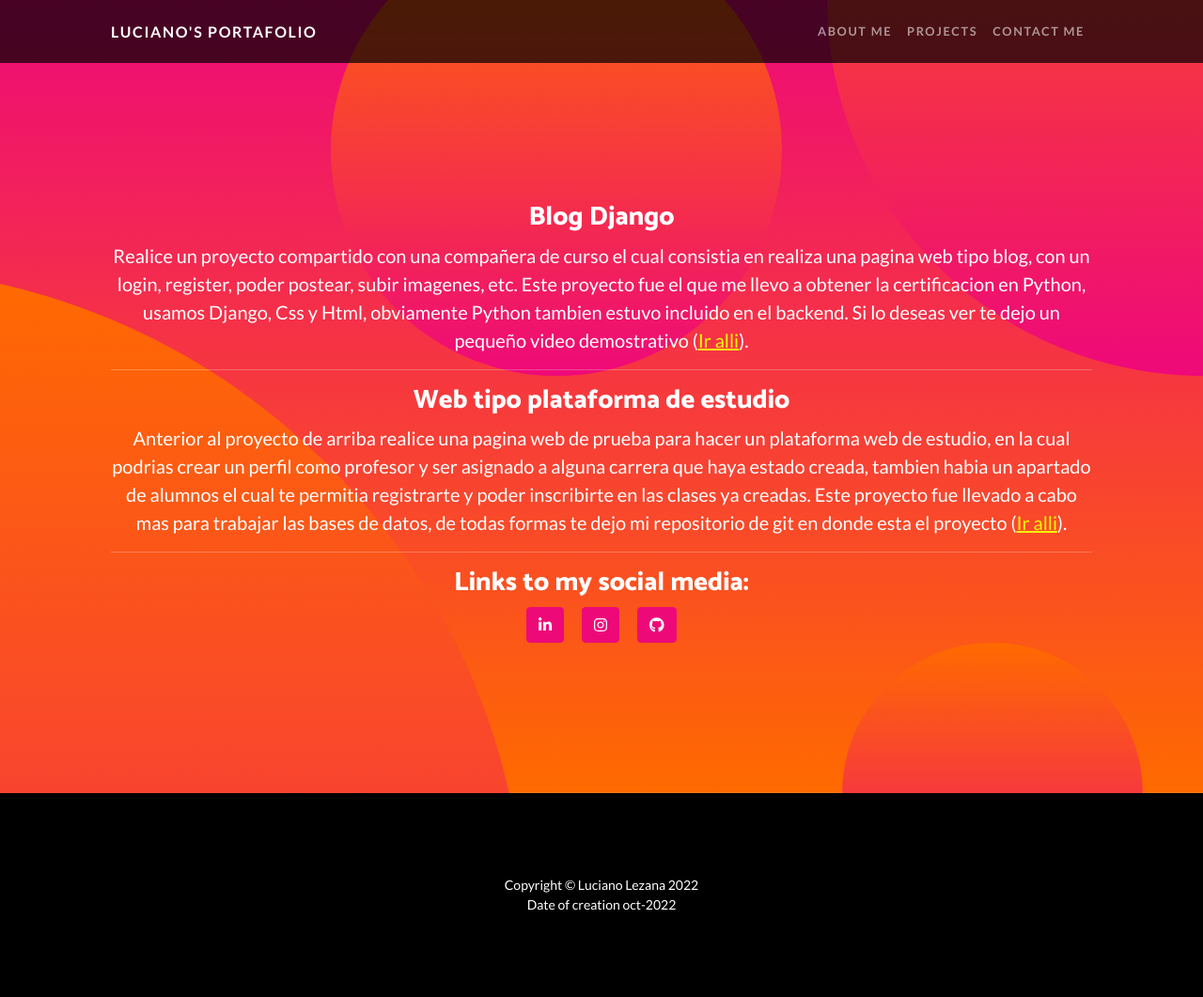
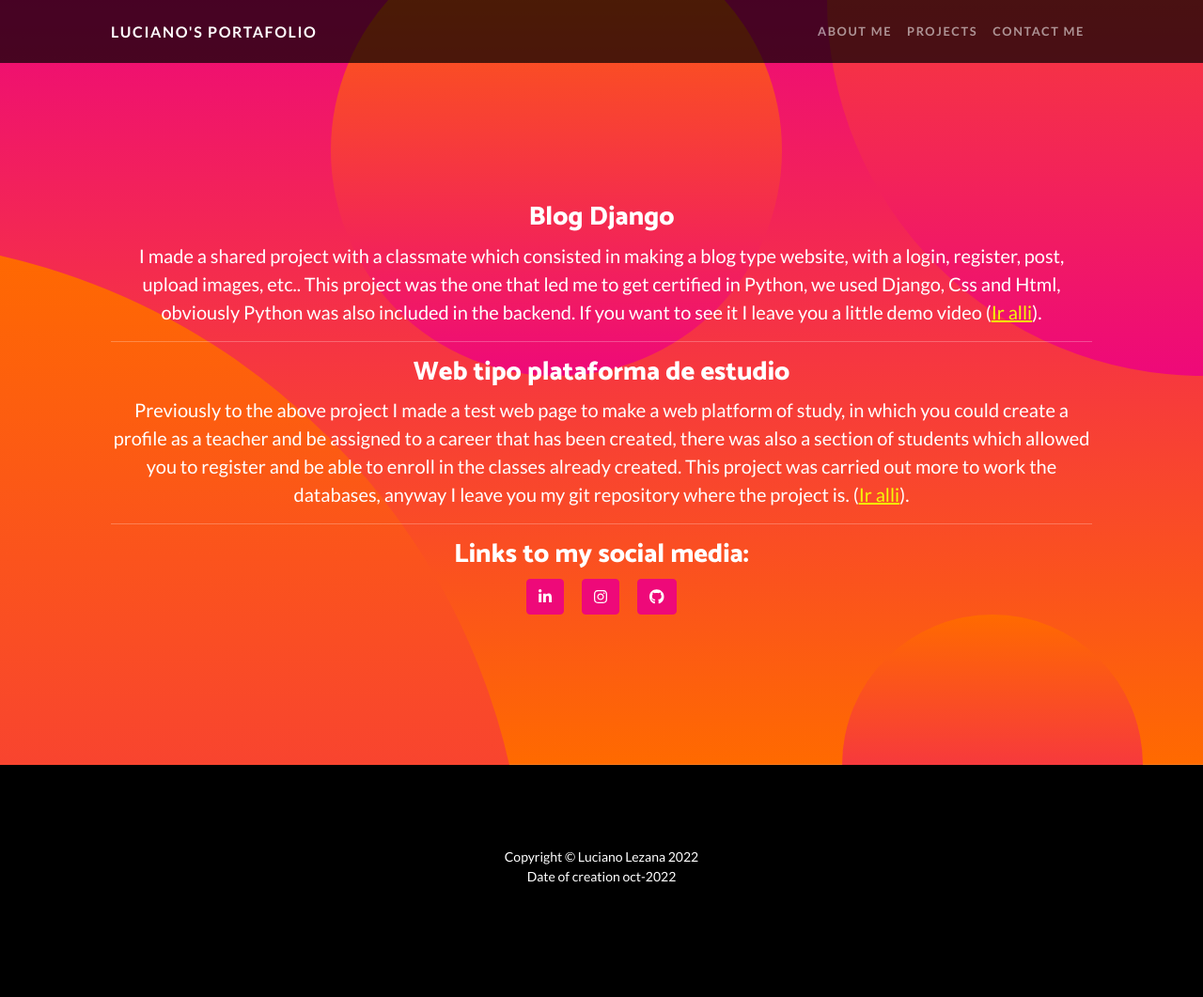
Before and after one commit to LucianoLezana/Mi-portafolio, a Django app: template WebLucianoApp/templates/WebLucianoApp/project.html in a window 1280 px wide. Shown: the whole page at 94% size. After the commit the page ends 939 px from the top, so only its background shows below. Run offline with Django 4.2, Linux system fonts and the light colour scheme; the template is opened without the code that fills it, so the values that code supplies are empty; parts of the project's set-up code (start-up, migrations or seed data) failed here and were passed over; some libraries are stand-ins or nearby versions.

Commit message:
Traduciendo home, about y project a ingles

```diff
--- a/WebLucianoApp/templates/WebLucianoApp/home.html
+++ b/WebLucianoApp/templates/WebLucianoApp/home.html
@@ -26,7 +26,7 @@
                     <ul class="navbar-nav ms-auto">
                         <li class="nav-item"><a class="nav-link" href="{%url 'about_me'%}">About Me</a></li>
                         <li class="nav-item"><a class="nav-link" href="{%url 'project'%}">Projects</a></li>
-                        <li class="nav-item"><a class="nav-link" href="{%url 'contact_me'%}">Contact Me</a></li>
+                        <li class="nav-item"><a class="nav-link" href="{%url 'add_post'%}">Contact Me</a></li>
                     </ul>
                 </div>
             </div>
@@ -37,9 +37,9 @@
             <div class="masthead-content">
                 <div class="container px-5">
                     {%block text%}
-                    <h1 class="masthead-heading mb-0">¡Bienvenido!</h1>
-                    <h3 class="masthead-heading mb-5">Que bueno verte por aqui</h4>
-                    <a class="btn btn-primary btn-xl rounded-pill mt-5" href="{%url 'about_me'%}">¿Quieres saber sobre mi?</a>
+                    <h1 class="masthead-heading mb-0">¡Welcome!</h1>
+                    <h3 class="masthead-heading mb-5">to my website</h4>
+                    <a class="btn btn-primary btn-xl rounded-pill mt-5" href="{%url 'about_me'%}">¿You wanna know about me?</a>
                     {%endblock%}
                 </div>
             </div>
--- a/WebLucianoApp/templates/WebLucianoApp/project.html
+++ b/WebLucianoApp/templates/WebLucianoApp/project.html
@@ -5,17 +5,17 @@
     <section>
         <article>
             <h3>Blog Django</h3>
-            <p style="font-size:20px;">Realice un proyecto compartido con una compañera de curso el cual consistia en realiza una pagina web tipo blog, con un login, register, poder postear,
-                subir imagenes, etc. Este proyecto fue el que me llevo a obtener la certificacion en Python, usamos Django, Css y Html, obviamente Python tambien estuvo incluido en el backend.
-                Si lo deseas ver te dejo un pequeño video demostrativo (<a target="_blank" href="https://www.loom.com/share/bbabaf53fa0e4b25af148132f9efe65e" style="color: rgb(244, 248, 8);">Ir alli</a>).
+            <p style="font-size:20px;">I made a shared project with a classmate which consisted in making a blog type website, with a login, register, post, upload images, etc..
+                This project was the one that led me to get certified in Python, we used Django, Css and Html, obviously Python was also included in the backend.
+                If you want to see it I leave you a little demo video (<a target="_blank" href="https://www.loom.com/share/bbabaf53fa0e4b25af148132f9efe65e" style="color: rgb(244, 248, 8);">Ir alli</a>).
             </p>
         </article>
         <hr>
         <article>
             <h3>Web tipo plataforma de estudio</h3>
-            <p style="font-size:20px;">Anterior al proyecto de arriba realice una pagina web de prueba para hacer un plataforma web de estudio, en la cual podrias crear un perfil como profesor y ser asignado
-                a alguna carrera que haya estado creada, tambien habia un apartado de alumnos el cual te permitia registrarte y poder inscribirte en las clases ya creadas. Este proyecto
-                fue llevado a cabo mas para trabajar las bases de datos, de todas formas te dejo mi repositorio de git en donde esta el proyecto (<a target="_blank" href="https://github.com/LucianoLezana/Entrega1_Seigneur_Lezana" style="color: rgb(244, 248, 8);">Ir alli</a>).
+            <p style="font-size:20px;">Previously to the above project I made a test web page to make a web platform of study, in which you could create a profile as a teacher and be assigned
+                to a career that has been created, there was also a section of students which allowed you to register and be able to enroll in the classes already created.
+                This project was carried out more to work the databases, anyway I leave you my git repository where the project is. (<a target="_blank" href="https://github.com/LucianoLezana/Entrega1_Seigneur_Lezana" style="color: rgb(244, 248, 8);">Ir alli</a>).
             </p>
         </article>
         <hr>
```
Also changed, not shown: WebLucianoApp/templates/WebLucianoApp/about-me.html (+5 -6 lines), WebLucianoApp/views.py (+5 -3 lines).
